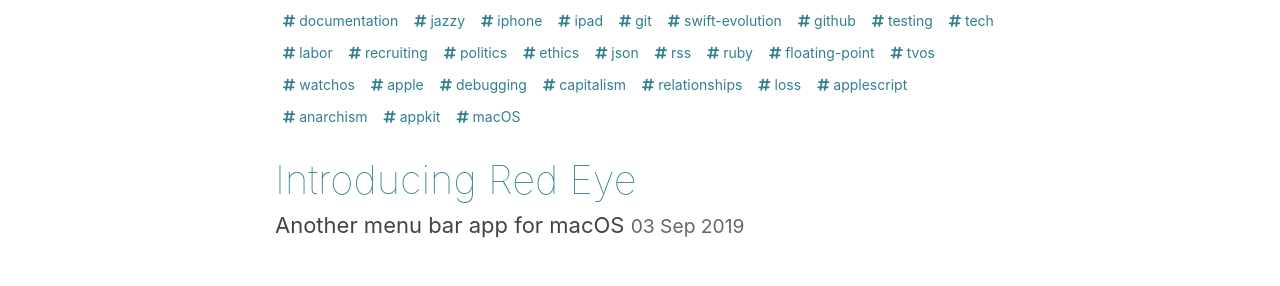
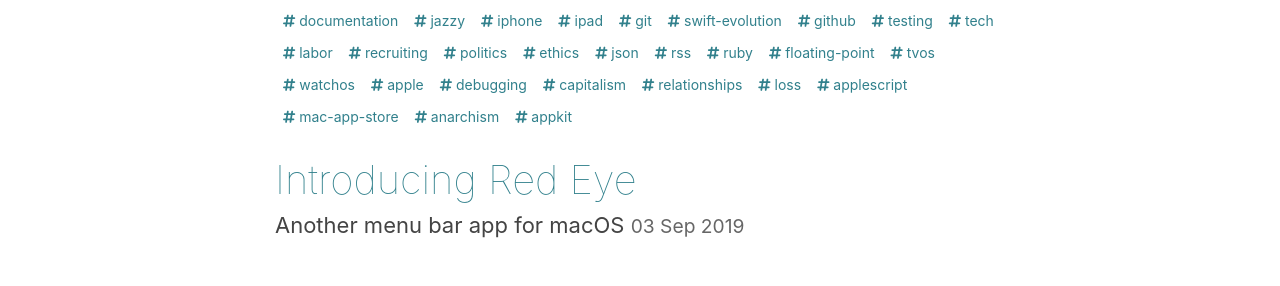
Before and after one commit to jessesquires/jessesquires.com, a Jekyll site: the page built from tags.html, in a window 1280 px wide and 900 px high. Shown: the part 270-556 px from the top of the window. Built offline with Jekyll 4.4.1, drawn with Linux system fonts in a browser that asks for light colours; nearby versions of some CDN libraries; library files that are not in the unit come from our copies.

Commit message:
fix some tags

```diff
--- a/_posts/2019-03-26-introducing-lucifer.md
+++ b/_posts/2019-03-26-introducing-lucifer.md
@@ -1,7 +1,7 @@
 ---
 layout: post
 categories: [software-dev]
-tags: [macos, apps]
+tags: [macos, apps, mac-app-store]
 title: ! 'Summoning Lucifer: on making my first Mac app as an iOS developer'
 image:
     file: lucifer-app.jpg
--- a/_posts/2019-09-03-introducing-red-eye.md
+++ b/_posts/2019-09-03-introducing-red-eye.md
@@ -1,7 +1,7 @@
 ---
 layout: post
 categories: [software-dev]
-tags: [macOS, apps]
+tags: [macos, apps, mac-app-store]
 title: Introducing Red Eye
 subtitle: Another menu bar app for macOS
 image:
```
Also changed, not shown: _posts/2019-03-22-reading-notes-1.md (+1 -1 lines).
